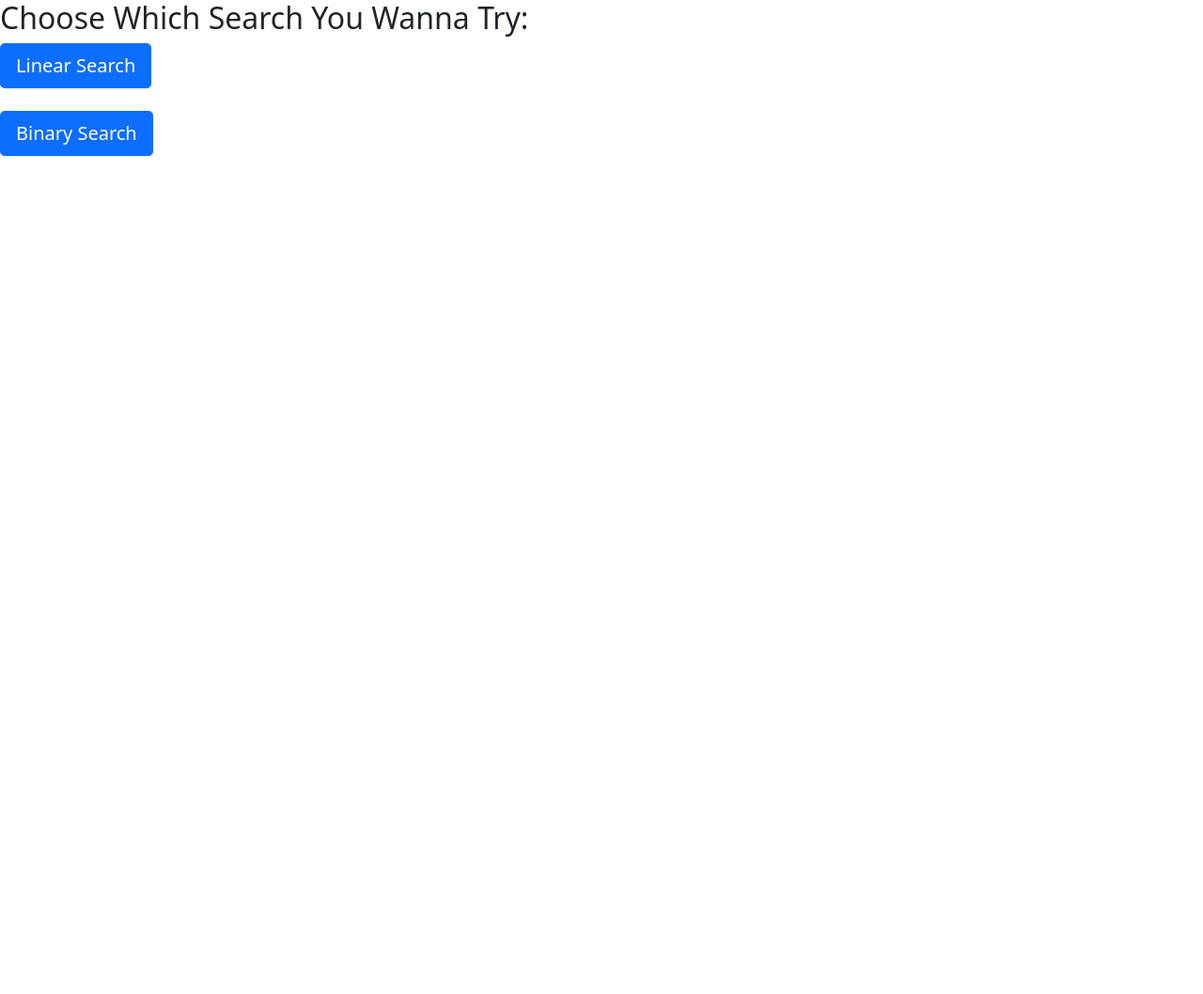
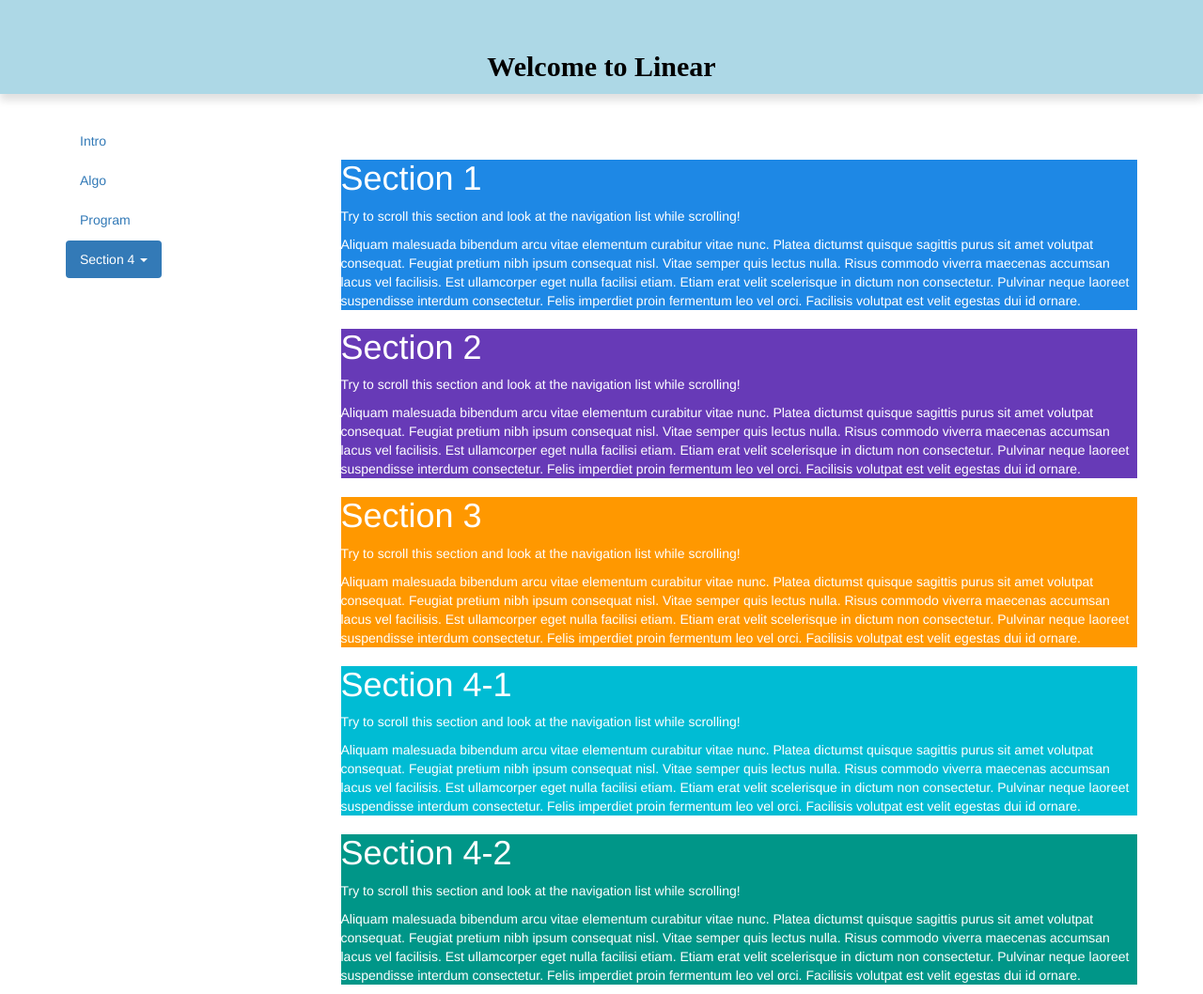
Before and after one commit to yogeshkun/Code_Region, a Django app: page /search in a window 1280 px wide. Shown: the whole page at 94% size. Before the commit the page ends 166 px from the top, so only its background shows below. Run offline with Django 3.2, Linux system fonts and the light colour scheme; some libraries are stand-ins or nearby versions.

Commit message:
Added frontend

```diff
--- /dev/null
+++ b/SortApp/templates/SortApp/linear.html
@@ -0,0 +1,153 @@
+<!DOCTYPE html>
+<html lang="en">
+<head>
+<meta charset="utf-8">
+<meta name="viewport" content="width=device-width, initial-scale=1">
+<meta charset="UTF-8">
+	<meta http-equiv="X-UA-Compatible" content="IE=edge">
+	<meta name="viewport" content="width=device-width, initial-scale=1.0">
+	<title>Code_Region</title>
+	<!-- CSS only -->
+  <link rel="stylesheet" href="https://maxcdn.bootstrapcdn.com/bootstrap/3.4.1/css/bootstrap.min.css">
+
+  <script src="https://ajax.googleapis.com/ajax/libs/jquery/3.5.1/jquery.min.js"></script>
+  <script src="https://maxcdn.bootstrapcdn.com/bootstrap/3.4.1/js/bootstrap.min.js"></script>
+  <link rel="preconnect" href="https://fonts.googleapis.com">
+<link rel="preconnect" href="https://fonts.gstatic.com" crossorigin>
+<link href="https://fonts.googleapis.com/css2?family=Roboto+Mono:wght@300&display=swap" rel="stylesheet">
+<style>
+body {
+    position: relative;
+  }
+
+#myScrollspy{
+  position :fixed;
+  top :130px;
+}
+  #section1 {color: #fff; background-color: #1E88E5;}
+  #section2 {color: #fff; background-color: #673ab7;}
+  #section3 {color: #fff; background-color: #ff9800;}
+  #section41 {color: #fff; background-color: #00bcd4;}
+  #section42 {color: #fff; background-color: #009688;}
+
+  @media screen and (max-width: 810px) {
+    #section1, #section2, #section3, #section41, #section42  {
+      margin-left: 150px;
+    }
+  }
+
+/* Style the header */
+header {
+  background-color: lightblue;
+  padding: 30px;
+  text-align: center;
+
+  color: white;
+  position: fixed;
+  top: 0;
+  left: 0;
+  width: 100%;
+  height: 88px;
+
+  font-family : 'Roboto+Mono';
+  -webkit-box-shadow: 0 7px 8px rgba(0, 0, 0, 0.12);
+  -moz-box-shadow: 0 7px 8px rgba(0, 0, 0, 0.12);
+  box-shadow: 0 7px 8px rgba(0, 0, 0, 0.12);
+
+  padding: 50px 10px;
+  color: black;
+  text-align: center;
+  font-size: 30px;
+  font-weight: bold;
+
+
+  width: 100%;
+  transition: 0.2s;
+}
+
+div.col-sm-9 div {
+    height: 250px;
+    font-size: 28px;
+  }
+.header__content-text {
+  text-align: center;
+  padding: 15px 20px;
+}
+
+.page__content-container {
+
+  margin-top: 15rem;
+}
+
+
+</style>
+</head>
+<body data-spy="scroll" data-target="#myScrollspy" data-offset="20">
+<header id="header">Welcome to Linear</header>
+
+<div class="container">
+  <div class="row page__content-container">
+    <div class="col-xs-3">
+        <nav class="" id="myScrollspy">
+      <ul class="nav nav-pills nav-stacked">
+        <li class="active"><a href="#section1">Intro</a></li>
+        <li><a href="#section2">Algo</a></li>
+        <li><a href="#section3">Program</a></li>
+        <li class="dropdown">
+          <a class="dropdown-toggle" data-toggle="dropdown" href="#">Section 4 <span class="caret"></span></a>
+          <ul class="dropdown-menu">
+            <li><a href="#section41">Section 4-1</a></li>
+            <li><a href="#section42">Section 4-2</a></li>
+          </ul>
+        </li>
+      </ul>
+    </nav>
+    </div>
+    <div class="col-xs-9 ">
+        <div id="section1">
+        <h1>Section 1</h1>
+        <p>Try to scroll this section and look at the navigation list while scrolling!</p>
+        <p>Aliquam malesuada bibendum arcu vitae elementum curabitur vitae nunc. Platea dictumst quisque sagittis purus sit amet volutpat consequat. Feugiat pretium nibh ipsum consequat nisl. Vitae semper quis lectus nulla. Risus commodo viverra maecenas accumsan lacus vel facilisis. Est ullamcorper eget nulla facilisi etiam. Etiam erat velit scelerisque in dictum non consectetur. Pulvinar neque laoreet suspendisse interdum consectetur. Felis imperdiet proin fermentum leo vel orci. Facilisis volutpat est velit egestas dui id ornare.</p>
+      </div>
+      <div id="section2">
+        <h1>Section 2</h1>
+        <p>Try to scroll this section and look at the navigation list while scrolling!</p>
+        <p>Aliquam malesuada bibendum arcu vitae elementum curabitur vitae nunc. Platea dictumst quisque sagittis purus sit amet volutpat consequat. Feugiat pretium nibh ipsum consequat nisl. Vitae semper quis lectus nulla. Risus commodo viverra maecenas accumsan lacus vel facilisis. Est ullamcorper eget nulla facilisi etiam. Etiam erat velit scelerisque in dictum non consectetur. Pulvinar neque laoreet suspendisse interdum consectetur. Felis imperdiet proin fermentum leo vel orci. Facilisis volutpat est velit egestas dui id ornare.</p>
+      </div>
+      <div id="section3">
+        <h1>Section 3</h1>
+        <p>Try to scroll this section and look at the navigation list while scrolling!</p>
+        <p>Aliquam malesuada bibendum arcu vitae elementum curabitur vitae nunc. Platea dictumst quisque sagittis purus sit amet volutpat consequat. Feugiat pretium nibh ipsum consequat nisl. Vitae semper quis lectus nulla. Risus commodo viverra maecenas accumsan lacus vel facilisis. Est ullamcorper eget nulla facilisi etiam. Etiam erat velit scelerisque in dictum non consectetur. Pulvinar neque laoreet suspendisse interdum consectetur. Felis imperdiet proin fermentum leo vel orci. Facilisis volutpat est velit egestas dui id ornare.</p>
+      </div>
+      <div id="section41">
+        <h1>Section 4-1</h1>
+        <p>Try to scroll this section and look at the navigation list while scrolling!</p>
+        <p>Aliquam malesuada bibendum arcu vitae elementum curabitur vitae nunc. Platea dictumst quisque sagittis purus sit amet volutpat consequat. Feugiat pretium nibh ipsum consequat nisl. Vitae semper quis lectus nulla. Risus commodo viverra maecenas accumsan lacus vel facilisis. Est ullamcorper eget nulla facilisi etiam. Etiam erat velit scelerisque in dictum non consectetur. Pulvinar neque laoreet suspendisse interdum consectetur. Felis imperdiet proin fermentum leo vel orci. Facilisis volutpat est velit egestas dui id ornare.</p>
+      </div>
+      <div id="section42">
+        <h1>Section 4-2</h1>
+        <p>Try to scroll this section and look at the navigation list while scrolling!</p>
+        <p>Aliquam malesuada bibendum arcu vitae elementum curabitur vitae nunc. Platea dictumst quisque sagittis purus sit amet volutpat consequat. Feugiat pretium nibh ipsum consequat nisl. Vitae semper quis lectus nulla. Risus commodo viverra maecenas accumsan lacus vel facilisis. Est ullamcorper eget nulla facilisi etiam. Etiam erat velit scelerisque in dictum non consectetur. Pulvinar neque laoreet suspendisse interdum consectetur. Felis imperdiet proin fermentum leo vel orci. Facilisis volutpat est velit egestas dui id ornare.</p>
+      </div>
+    </div>
+  </div>
+</div>
+
+<script>
+// When the user scrolls down 50px from the top of the document, resize the header's font size
+window.onscroll = function() {scrollFunction()};
+
+function scrollFunction() {
+  if (document.body.scrollTop > 50 || document.documentElement.scrollTop > 50) {
+    document.getElementById("header").style.width = "39rem";
+  } else {
+    document.getElementById("header").style.width = "100%";
+  }
+
+}
+</script>
+
+</body>
+
+
+</html>
--- a/SortApp/templates/SortApp/sort.html
+++ b/SortApp/templates/SortApp/sort.html
@@ -38,3 +38,15 @@
 
 </body>
 </html>
+<script>
+// When the user scrolls down 50px from the top of the document, resize the header's font size
+window.onscroll = function() {scrollFunction()};
+
+function scrollFunction() {
+  if (document.body.scrollTop > 50 || document.documentElement.scrollTop > 50) {
+    document.getElementById("header").style.width = "39rem";
+  } else {
+    document.getElementById("header").style.fontSize = "20px";
+  }
+}
+</script>
--- a/SortApp/urls.py
+++ b/SortApp/urls.py
@@ -10,5 +10,4 @@
     path('search', views.search, name='search'),
 
 
-
 ]
--- a/SortApp/views.py
+++ b/SortApp/views.py
@@ -12,7 +12,7 @@
     return render(request, 'SortApp/sort.html')
 
 def search(request):
-    return render(request, 'SortApp/sort.html')
+    return render(request, 'SortApp/linear.html')
 
 def getelement(request):
     context = {'req' : request.GET.get('data')}
```
Also changed, not shown: SortApp/templates/SortApp/index.html (line endings or trailing spaces).
